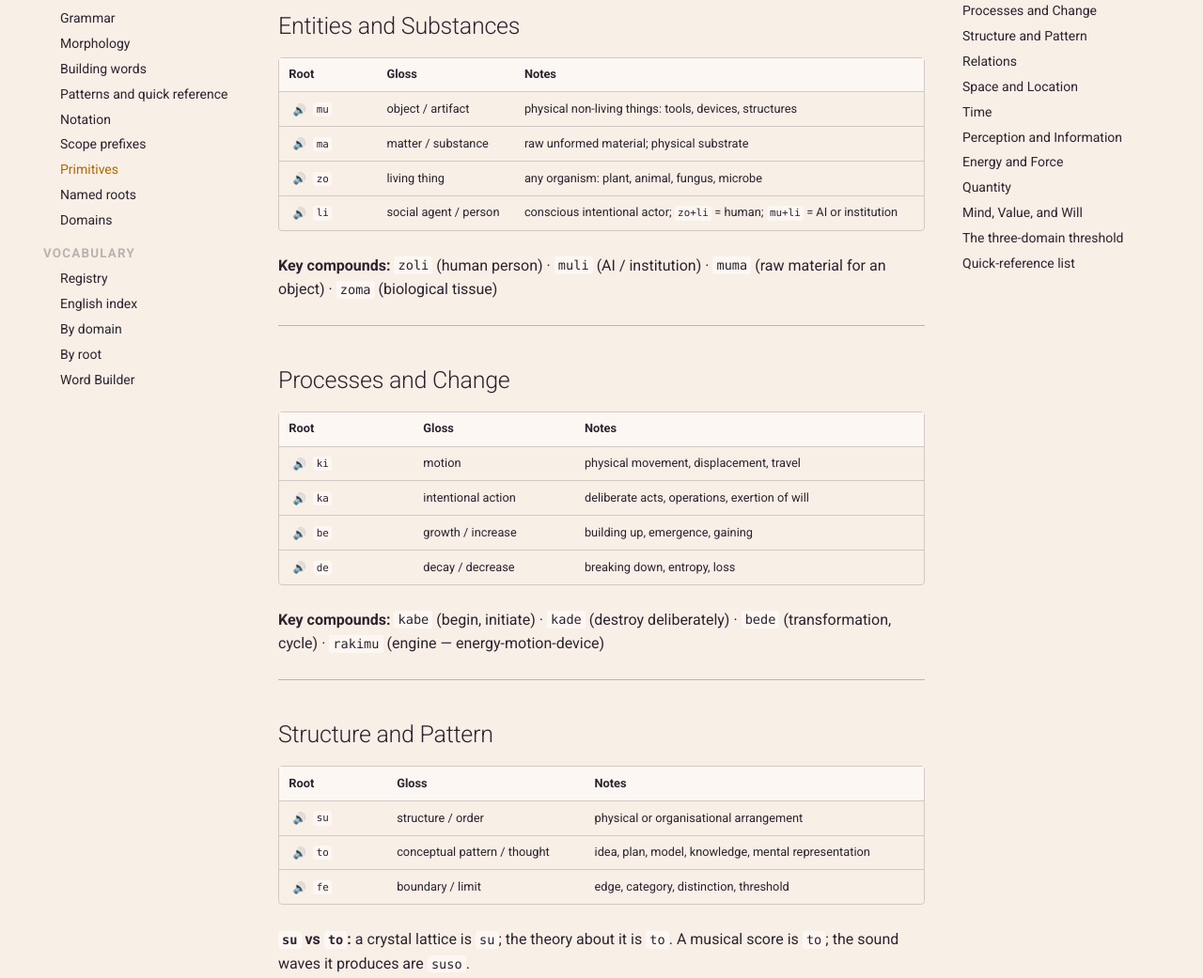
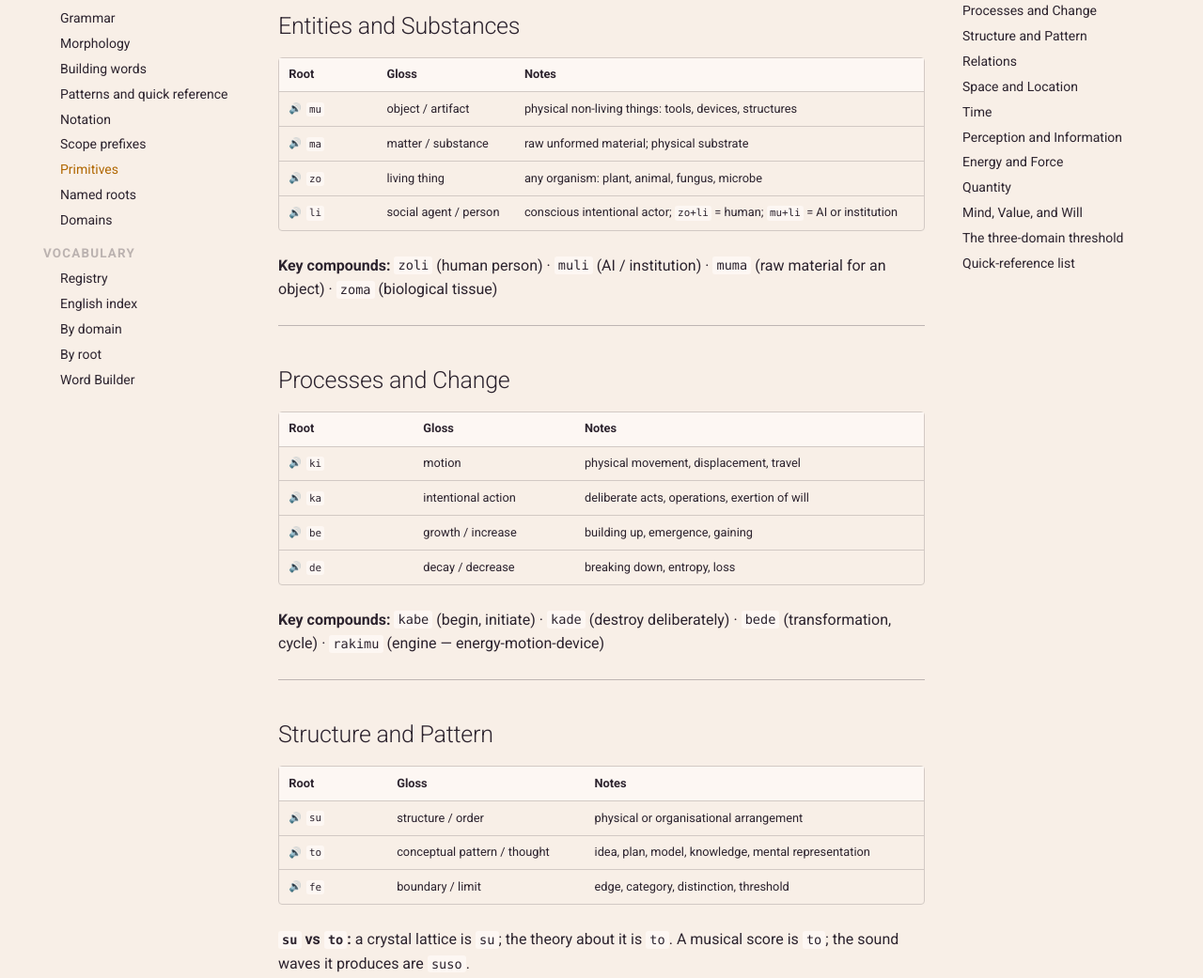
Before and after one commit to Arakendo/Tonesu, an MkDocs documentation site: the page built from www/docs/tonesu/primitives.md, in a window 1280 px wide and 1400 px high, scrolled down 539 px. Shown: the part 151-1192 px from the top of the window at 94% size. Built offline with MkDocs 1.6.1 and Material for MkDocs 9.7.7, drawn with Linux system fonts in a browser that asks for light colours; comment, search, counter and statistics services are not loaded; some of the changed text lies outside the part shown.

Commit message:
feat: add speaker buttons with phonetic pronunciation to Primitives page
- web-speech.js: phonetic respelling map for all 34 roots (Zira-tuned)
- primitives page: 🔊 speaker buttons next to every root entry
- CSS: speaker button styling
- caveat note about browser quality variation

```diff
--- a/www/docs/js/web-speech.js
+++ b/www/docs/js/web-speech.js
@@ -1,55 +1,57 @@
 /**
  * Web Speech API wrapper for Tonesu pronunciation
- * Speaks text using browser's native TTS engine
- * Quality varies by browser — Firefox and Chrome generally sound best
+ * Uses phonetic respelling so TTS engines produce correct CV syllables
  */
+
+/**
+ * Phonetic respelling map for Tonesu primitives.
+ * Keys are Tonesu roots; values are strings a Spanish TTS voice
+ * will pronounce correctly (Spanish has near-identical vowel values
+ * and clean CV syllable structure).
+ */
+const PRONUNCIATION = {
+  mu: 'moo',  ma: 'ma',   zo: 'zo',   li: 'lee',
+  ki: 'kee',  ka: 'ka',   be: 'bay',  de: 'day',
+  su: 'sue',  to: 'toe',  fe: 'fay',
+  ne: 'nay',  pe: 'pay',  go: 'go',   du: 'do',   zi: 'zee',
+  pa: 'pa',   di: 'dee',  ko: 'co',
+  ti: 'tee',  re: 'ray',
+  se: 'say',  so: 'so',   lu: 'loo',  si: 'see',
+  ra: 'rah',  ha: 'ha',
+  nu: 'gnu',  ru: 'roo',  pu: 'pooh',
+  vo: 'voe',  wi: 'wee',  no: 'no',   fa: 'fa',
+  mi: 'me',
+};
 
 class TonesuSpeaker {
   constructor() {
     this.synth = window.speechSynthesis;
     this.isSupported = !!this.synth;
-    this.currentUtterance = null;
   }
 
-  /**
-   * Speak text with Tonesu-appropriate settings
-   * @param {string} text - Text to pronounce
-   * @param {object} options - Optional settings {rate, pitch, volume}
-   */
   speak(text, options = {}) {
-    if (!this.isSupported) {
-      console.warn('Web Speech API not supported in this browser');
-      return;
-    }
-
-    // Cancel any ongoing speech
+    if (!this.isSupported) return;
     this.synth.cancel();
 
-    const utterance = new SpeechSynthesisUtterance(text);
+    // Use phonetic respelling if available, otherwise pass through
+    const spoken = PRONUNCIATION[text.toLowerCase()] || text;
 
-    // Default to slower rate so syllables are clear
-    utterance.rate = options.rate ?? 0.85;
+    const utterance = new SpeechSynthesisUtterance(spoken);
+    utterance.rate = options.rate ?? 0.8;
     utterance.pitch = options.pitch ?? 1.0;
     utterance.volume = options.volume ?? 1.0;
+    utterance.lang = 'en-US';
 
-    this.currentUtterance = utterance;
+    // Prefer Microsoft Zira if available
+    const voices = this.synth.getVoices();
+    const zira = voices.find(v => v.name.includes('Zira'));
+    if (zira) utterance.voice = zira;
+
     this.synth.speak(utterance);
   }
 
-  /**
-   * Stop current speech
-   */
   stop() {
-    if (this.isSupported) {
-      this.synth.cancel();
-    }
-  }
-
-  /**
-   * Check if currently speaking
-   */
-  isSpeaking() {
-    return this.isSupported && this.synth.speaking;
+    if (this.isSupported) this.synth.cancel();
   }
 }
 
--- a/www/docs/overrides/css/extra.css
+++ b/www/docs/overrides/css/extra.css
@@ -440,39 +440,31 @@
 
 /* ── Speaker buttons (Web Speech API) ────────────────────── */
 .tonesu-speaker {
-  display: inline-flex;
-  align-items: center;
-  justify-content: center;
-  width: 1.2em;
-  height: 1.2em;
-  padding: 0.2em;
-  margin: 0 0.3em;
+  display: inline-block;
+  width: auto;
+  height: auto;
+  padding: 0;
+  margin: 0 0.15em 0 0;
   background: transparent;
   border: none;
   cursor: pointer;
   color: var(--md-typeset-a-color);
-  font-size: inherit;
+  font-size: 0.85em;
   vertical-align: middle;
-  border-radius: 0.2em;
-  transition: background-color 0.15s ease, color 0.15s ease;
+  line-height: 1;
   user-select: none;
 }
 
 .tonesu-speaker:hover {
-  background-color: color-mix(in sRGB, var(--md-typeset-a-color) 12%, transparent);
+  opacity: 0.7;
 }
 
 .tonesu-speaker:active {
-  background-color: color-mix(in sRGB, var(--md-typeset-a-color) 18%, transparent);
+  opacity: 0.5;
 }
 
 .tonesu-speaker.speaking {
   color: var(--md-accent-fg-color);
-}
-
-.tonesu-speaker::before {
-  content: "🔊";
-  font-size: 0.9em;
 }
 
 .rb-loading  { color: #bab6c0; }
--- a/www/docs/tonesu/primitives.md
+++ b/www/docs/tonesu/primitives.md
@@ -16,10 +16,10 @@
 
 | Root | Gloss | Notes |
 |------|-------|-------|
-| <button class="tonesu-speaker" data-text="mu"></button> `mu` | object / artifact | physical non-living things: tools, devices, structures |
-| <button class="tonesu-speaker" data-text="ma"></button> `ma` | matter / substance | raw unformed material; physical substrate |
-| <button class="tonesu-speaker" data-text="zo"></button> `zo` | living thing | any organism: plant, animal, fungus, microbe |
-| <button class="tonesu-speaker" data-text="li"></button> `li` | social agent / person | conscious intentional actor; `zo+li` = human; `mu+li` = AI or institution |
+| <button class="tonesu-speaker" data-text="mu">🔊</button> `mu` | object / artifact | physical non-living things: tools, devices, structures |
+| <button class="tonesu-speaker" data-text="ma">🔊</button> `ma` | matter / substance | raw unformed material; physical substrate |
+| <button class="tonesu-speaker" data-text="zo">🔊</button> `zo` | living thing | any organism: plant, animal, fungus, microbe |
+| <button class="tonesu-speaker" data-text="li">🔊</button> `li` | social agent / person | conscious intentional actor; `zo+li` = human; `mu+li` = AI or institution |
 
 **Key compounds:** `zoli` (human person) · `muli` (AI / institution) · `muma` (raw material for an object) · `zoma` (biological tissue)
 
@@ -29,10 +29,10 @@
 
 | Root | Gloss | Notes |
 |------|-------|-------|
-| <button class="tonesu-speaker" data-text="ki"></button> `ki` | motion | physical movement, displacement, travel |
-| <button class="tonesu-speaker" data-text="ka"></button> `ka` | intentional action | deliberate acts, operations, exertion of will |
-| <button class="tonesu-speaker" data-text="be"></button> `be` | growth / increase | building up, emergence, gaining |
-| <button class="tonesu-speaker" data-text="de"></button> `de` | decay / decrease | breaking down, entropy, loss |
+| <button class="tonesu-speaker" data-text="ki">🔊</button> `ki` | motion | physical movement, displacement, travel |
+| <button class="tonesu-speaker" data-text="ka">🔊</button> `ka` | intentional action | deliberate acts, operations, exertion of will |
+| <button class="tonesu-speaker" data-text="be">🔊</button> `be` | growth / increase | building up, emergence, gaining |
+| <button class="tonesu-speaker" data-text="de">🔊</button> `de` | decay / decrease | breaking down, entropy, loss |
 
 **Key compounds:** `kabe` (begin, initiate) · `kade` (destroy deliberately) · `bede` (transformation, cycle) · `rakimu` (engine — energy-motion-device)
 
@@ -42,9 +42,9 @@
 
 | Root | Gloss | Notes |
 |------|-------|-------|
-| <button class="tonesu-speaker" data-text="su"></button> `su` | structure / order | physical or organisational arrangement |
-| <button class="tonesu-speaker" data-text="to"></button> `to` | conceptual pattern / thought | idea, plan, model, knowledge, mental representation |
-| <button class="tonesu-speaker" data-text="fe"></button> `fe` | boundary / limit | edge, category, distinction, threshold |
+| <button class="tonesu-speaker" data-text="su">🔊</button> `su` | structure / order | physical or organisational arrangement |
+| <button class="tonesu-speaker" data-text="to">🔊</button> `to` | conceptual pattern / thought | idea, plan, model, knowledge, mental representation |
+| <button class="tonesu-speaker" data-text="fe">🔊</button> `fe` | boundary / limit | edge, category, distinction, threshold |
 
 **`su` vs `to`:** a crystal lattice is `su`; the theory about it is `to`. A musical score is `to`; the sound waves it produces are `suso`.
 
@@ -56,11 +56,11 @@
 
 | Root | Gloss | Notes |
 |------|-------|-------|
-| <button class="tonesu-speaker" data-text="ne"></button> `ne` | relation / connection | link, bond, membership, network |
-| <button class="tonesu-speaker" data-text="pe"></button> `pe` | part / component | piece, element, member of a whole |
-| <button class="tonesu-speaker" data-text="go"></button> `go` | cause / origin | reason, source, trigger |
-| <button class="tonesu-speaker" data-text="du"></button> `du` | result / effect | outcome, product, consequence |
-| <button class="tonesu-speaker" data-text="zi"></button> `zi` | mutual / coupling event | bilateral transformation — both participants changed simultaneously by their engagement; mating, symbiosis |
+| <button class="tonesu-speaker" data-text="ne">🔊</button> `ne` | relation / connection | link, bond, membership, network |
+| <button class="tonesu-speaker" data-text="pe">🔊</button> `pe` | part / component | piece, element, member of a whole |
+| <button class="tonesu-speaker" data-text="go">🔊</button> `go` | cause / origin | reason, source, trigger |
+| <button class="tonesu-speaker" data-text="du">🔊</button> `du` | result / effect | outcome, product, consequence |
+| <button class="tonesu-speaker" data-text="zi">🔊</button> `zi` | mutual / coupling event | bilateral transformation — both participants changed simultaneously by their engagement; mating, symbiosis |
 
 **`zi` vs `ne`:** `ne` is a static bond; `zi` is a coupled event where both participants transform. `zizo` (biological mating/symbiosis) · `negofe` (independent — no dependency) · `godu` (causal chain)
 
@@ -70,9 +70,9 @@
 
 | Root | Gloss | Notes |
 |------|-------|-------|
-| <button class="tonesu-speaker" data-text="pa"></button> `pa` | place / space | location, region, physical topology |
-| <button class="tonesu-speaker" data-text="di"></button> `di` | direction | toward, away, path, orientation |
-| <button class="tonesu-speaker" data-text="ko"></button> `ko` | containment / interior | inside, enclosed space, container |
+| <button class="tonesu-speaker" data-text="pa">🔊</button> `pa` | place / space | location, region, physical topology |
+| <button class="tonesu-speaker" data-text="di">🔊</button> `di` | direction | toward, away, path, orientation |
+| <button class="tonesu-speaker" data-text="ko">🔊</button> `ko` | containment / interior | inside, enclosed space, container |
 
 **Key compounds:** `padi` (destination) · `kopa` (interior space, room) · `dipa` (path between places) · `panofe` (omnipresence)
 
@@ -82,8 +82,8 @@
 
 | Root | Gloss | Notes |
 |------|-------|-------|
-| <button class="tonesu-speaker" data-text="ti"></button> `ti` | time / sequence | moment, duration, order of events |
-| <button class="tonesu-speaker" data-text="re"></button> `re` | repetition / cycle | recurrence, rhythm, iteration |
+| <button class="tonesu-speaker" data-text="ti">🔊</button> `ti` | time / sequence | moment, duration, order of events |
+| <button class="tonesu-speaker" data-text="re">🔊</button> `re` | repetition / cycle | recurrence, rhythm, iteration |
 
 **Key compounds:** `tibe` (future — time-growth) · `tide` (past — time-decay) · `tire` (schedule, recurring time) · `tinofe` (eternal)
 
@@ -93,10 +93,10 @@
 
 | Root | Gloss | Notes |
 |------|-------|-------|
-| <button class="tonesu-speaker" data-text="se"></button> `se` | perception / sense | raw sensory awareness: sight, hearing, touch |
-| <button class="tonesu-speaker" data-text="so"></button> `so` | sound | acoustic signal, spoken or heard |
-| <button class="tonesu-speaker" data-text="lu"></button> `lu` | light / visibility | visual signal, illumination |
-| <button class="tonesu-speaker" data-text="si"></button> `si` | signal / representation | any encoded information: symbol, data, language, code |
+| <button class="tonesu-speaker" data-text="se">🔊</button> `se` | perception / sense | raw sensory awareness: sight, hearing, touch |
+| <button class="tonesu-speaker" data-text="so">🔊</button> `so` | sound | acoustic signal, spoken or heard |
+| <button class="tonesu-speaker" data-text="lu">🔊</button> `lu` | light / visibility | visual signal, illumination |
+| <button class="tonesu-speaker" data-text="si">🔊</button> `si` | signal / representation | any encoded information: symbol, data, language, code |
 
 **`se` → `si` → `to` pipeline:** raw sensing → encoded signal → interpreted knowledge. These three are distinct stages.
 
@@ -108,8 +108,8 @@
 
 | Root | Gloss | Notes |
 |------|-------|-------|
-| <button class="tonesu-speaker" data-text="ra"></button> `ra` | energy / force | power, charge, capacity to cause change |
-| <button class="tonesu-speaker" data-text="ha"></button> `ha` | heat / thermal state | temperature, warmth, cold as matter-property |
+| <button class="tonesu-speaker" data-text="ra">🔊</button> `ra` | energy / force | power, charge, capacity to cause change |
+| <button class="tonesu-speaker" data-text="ha">🔊</button> `ha` | heat / thermal state | temperature, warmth, cold as matter-property |
 
 **`ra` vs `ha`:** a frozen conductor carrying high current has high `ra` and low `ha` simultaneously. Cold = `noha` (absence of heat), not `rade`.
 
@@ -121,9 +121,9 @@
 
 | Root | Gloss | Notes |
 |------|-------|-------|
-| <button class="tonesu-speaker" data-text="nu"></button> `nu` | quantity / number | count, measure, amount |
-| <button class="tonesu-speaker" data-text="ru"></button> `ru` | unity / singularity | one, individual, whole |
-| <button class="tonesu-speaker" data-text="pu"></button> `pu` | plurality / collective | many, group, set |
+| <button class="tonesu-speaker" data-text="nu">🔊</button> `nu` | quantity / number | count, measure, amount |
+| <button class="tonesu-speaker" data-text="ru">🔊</button> `ru` | unity / singularity | one, individual, whole |
+| <button class="tonesu-speaker" data-text="pu">🔊</button> `pu` | plurality / collective | many, group, set |
 
 **Key compounds:** `nuli` (population) · `rune` (unique relation, bond) · `puli` (community) · `nunofe` (mathematical infinity)
 
@@ -133,10 +133,10 @@
 
 | Root | Gloss | Notes |
 |------|-------|-------|
-| <button class="tonesu-speaker" data-text="vo"></button> `vo` | value / quality | worth, evaluation, degree, intensity |
-| <button class="tonesu-speaker" data-text="wi"></button> `wi` | will / intention | goal, desire, purpose |
-| <button class="tonesu-speaker" data-text="no"></button> `no` | negation / absence | not, lack, removal |
-| <button class="tonesu-speaker" data-text="fa"></button> `fa` | affective substrate | raw felt-interior state of an organism, before it resolves into a model |
+| <button class="tonesu-speaker" data-text="vo">🔊</button> `vo` | value / quality | worth, evaluation, degree, intensity |
+| <button class="tonesu-speaker" data-text="wi">🔊</button> `wi` | will / intention | goal, desire, purpose |
+| <button class="tonesu-speaker" data-text="no">🔊</button> `no` | negation / absence | not, lack, removal |
+| <button class="tonesu-speaker" data-text="fa">🔊</button> `fa` | affective substrate | raw felt-interior state of an organism, before it resolves into a model |
 
 **`fa` vs `se`:** `se` is outward detection (the organism registering external signals); `fa` is inward state (mood, arousal, felt tone). A person under anaesthesia has `se` blocked; `fa` continues as substrate. The three-stage pipeline: `se → fa → to` (sensing → feeling → knowing).
 
```
